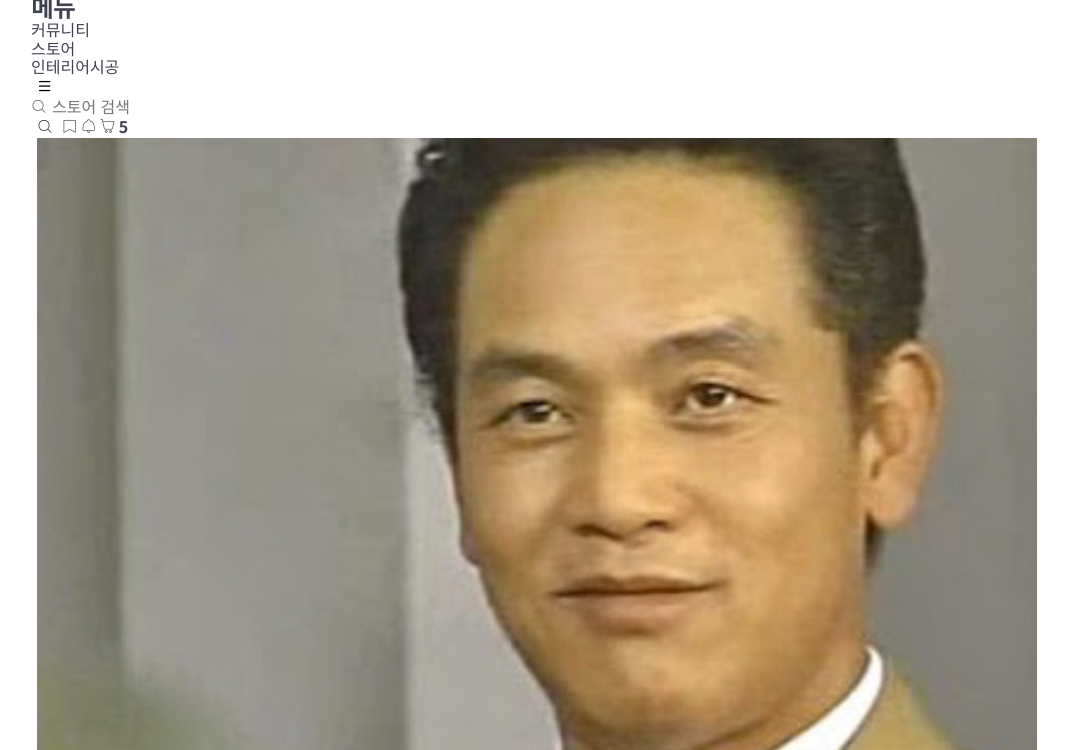
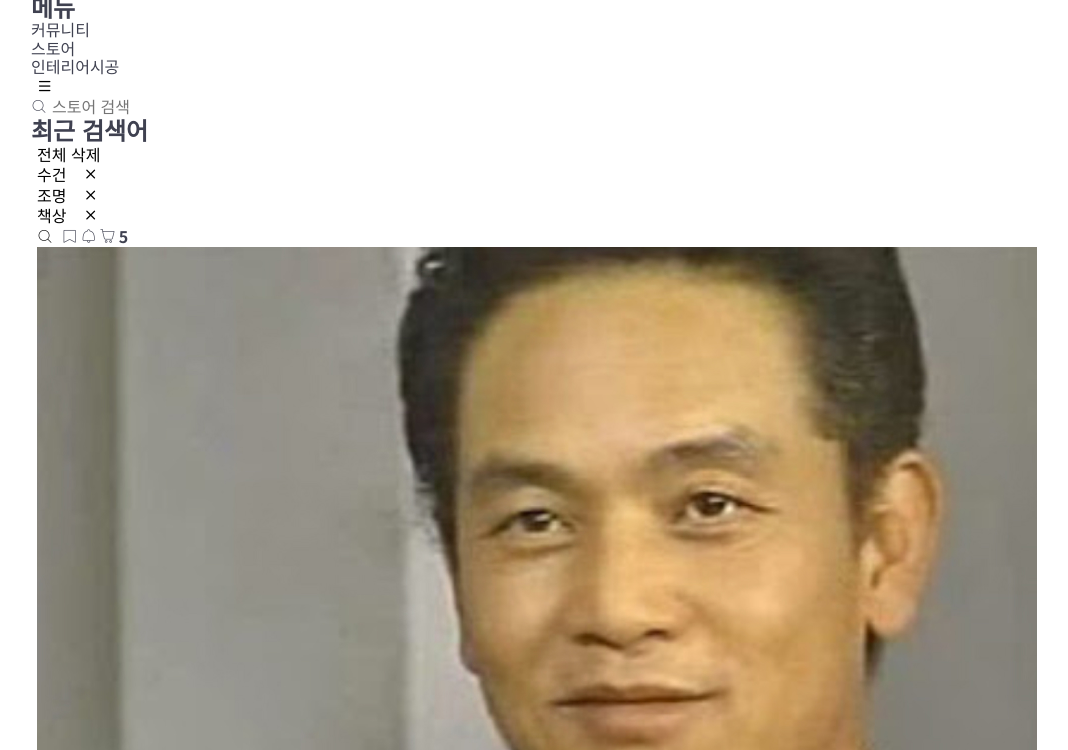
Before and after one commit to kimdong-hun/UI-Development-BootCamp, a website: page index.html in a window 1280 px wide. Shown: the part 50-800 px from the top of the page, without its empty margins (49-1117 px from the left). Drawn offline with Linux system fonts and the light colour scheme; files whose address does not match are found by name.

Commit message:
✨ Implement search history in desktop devices

```diff
--- a/index.html
+++ b/index.html
@@ -57,6 +57,7 @@
               </div>
 
               <div class="gnb-right">
+                <div class="gnb-search">
                   <div class="input-group lg-only">
                     <i class="ic-search"></i>
                     <input
@@ -64,6 +65,56 @@
                       type="text"
                       placeholder="스토어 검색"
                     />
+                  </div>
+
+                  <section class="search-history">
+                    <header class="search-history-header">
+                      <h2 class="title">최근 검색어</h2>
+                      <button type="button">전체 삭제</button>
+                    </header>
+
+                    <!-- NOTE: 최근 검색어가 존재할 경우 -->
+                    <div class="search-history-content">
+                      <ol class="search-history-list">
+                        <li class="search-history-item">
+                          <button class="word-button" type="button">
+                            수건
+                          </button>
+                          <button
+                            class="delete-button"
+                            type="button"
+                            aria-label="검색어 삭제"
+                          >
+                            <i class="ic-close"></i>
+                          </button>
+                        </li>
+                        <li class="search-history-item">
+                          <button class="word-button" type="button">
+                            조명
+                          </button>
+                          <button
+                            class="delete-button"
+                            type="button"
+                            aria-label="검색어 삭제"
+                          >
+                            <i class="ic-close"></i>
+                          </button>
+                        </li>
+                        <li class="search-history-item">
+                          <button class="word-button" type="button">
+                            책상
+                          </button>
+                          <button
+                            class="delete-button"
+                            type="button"
+                            aria-label="검색어 삭제"
+                          >
+                            <i class="ic-close"></i>
+                          </button>
+                        </li>
+                      </ol>
+                    </div>
+                  </section>
                 </div>
 
                 <!-- NOTE: 로그인을 한 경우 -->
```
Also changed, not shown: styles/layouts/_gnb.scss (+27 -3 lines). Lines whose indentation alone changed are shown as unchanged.
